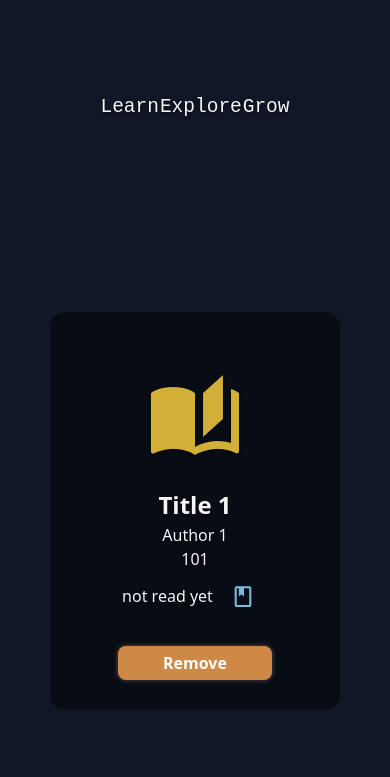
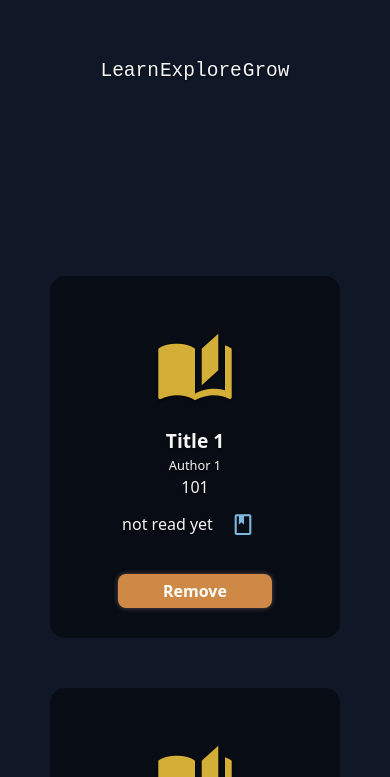
Before and after one commit to tshamsiddin/library, a plain HTML site: page index.html in a window 390 px wide. Shown: the part 316-1093 px from the top of the page. Drawn offline with Linux system fonts and the light colour scheme.

Commit message:
adjust font sizes in media queries

```diff
--- a/style.css
+++ b/style.css
@@ -77,7 +77,7 @@
 }
 header h1{
     font-family: 'Courier New', Courier, monospace;
-    font-size: clamp(2.9rem, 5vw, 4rem);
+    font-size: clamp(2.4rem, 5vw, 4rem);
     text-align: center;
     margin-bottom: 100px;
 }
@@ -96,7 +96,7 @@
 .books{
     display: grid;
     grid-template-columns: repeat(auto-fit, minmax(350px, 1fr));
-    gap: 70px;
+    gap: 50px;
 }
 .book{
     box-sizing: border-box;
@@ -113,7 +113,7 @@
     margin: 0 auto;
 }
 .book-icon{
-    font-size: 6rem;
+    font-size: clamp(5rem, 5vw, 6rem);
     color: #D4AF37;
 }
 
@@ -153,6 +153,12 @@
     font-weight: bold;
     border: none;
     box-shadow: 0 0 5px 0 rgb(94, 79, 79);
+}
+.book-title{
+    font-size: 1.5rem;
+}
+.book-author{
+    font-size: 1.1rem;
 }
 
 /* form */
@@ -238,4 +244,10 @@
     .books {
         grid-template-columns: 1fr;
     }
+    .book-author{
+        font-size: 0.8rem;
+    }
+    .book-title{
+        font-size: 1.2rem;
+    }
 }
```
